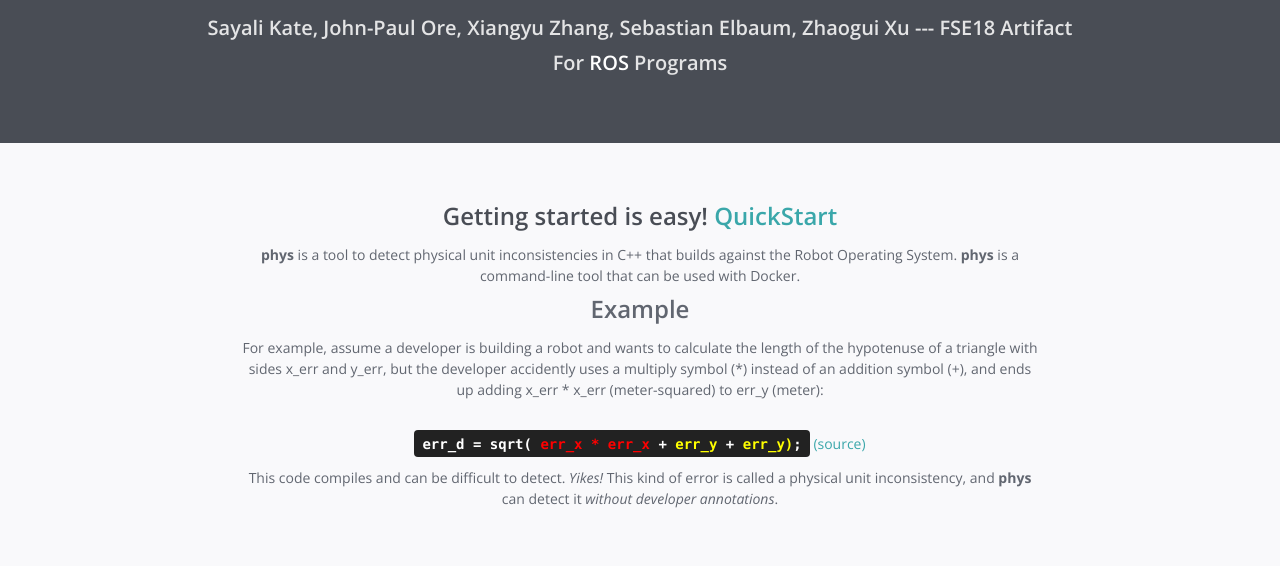
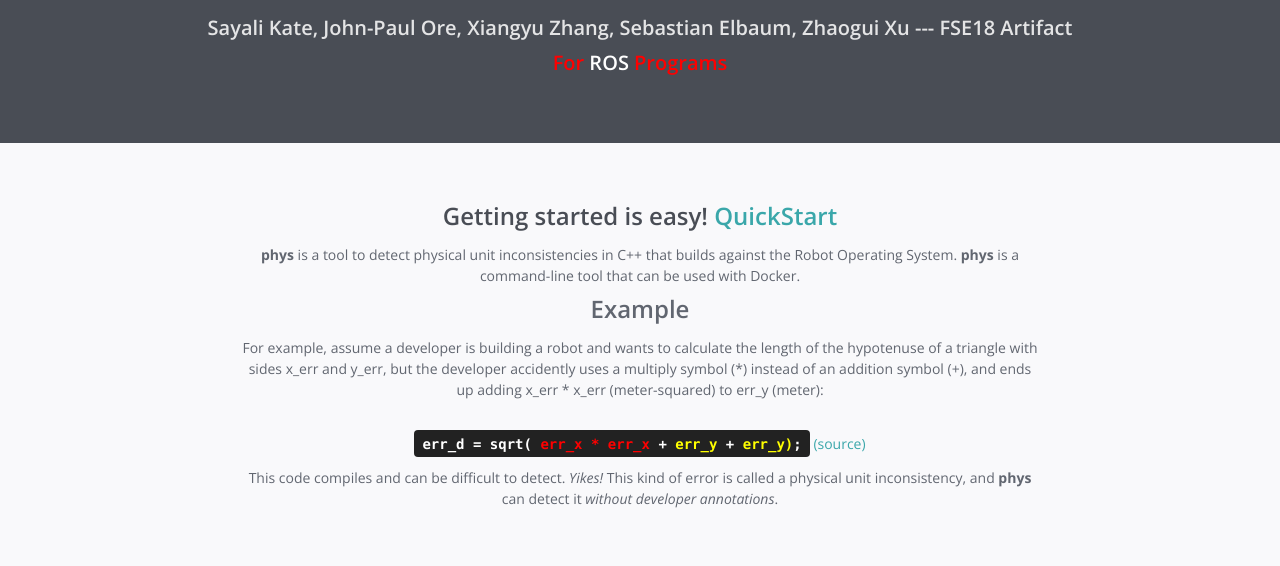
Before and after one commit to unl-nimbus-lab/phys, a plain HTML site: page docs/index.html in a window 1280 px wide. Shown: the part 156-722 px from the top of the page. Drawn offline with nearby package versions, Linux system fonts and the light colour scheme; a web font is replaced by a local one.

Commit message:
changed text color for ROS visibiity

```diff
--- a/docs/index.html
+++ b/docs/index.html
@@ -55,7 +55,7 @@
                 </div><!--//branding-->
                 <div class="tagline">
                     <p>Sayali Kate, John-Paul Ore, Xiangyu Zhang, Sebastian Elbaum, Zhaogui Xu --- FSE18 Artifact</p>
-                    <p>For <a href="http://www.ros.org/">ROS</a> Programs </p>
+                    <p style="color:#F00">For <a href="http://www.ros.org/">ROS</a> Programs </p>
                 </div><!--//tagline-->
 
             </div><!--//container-->
```
